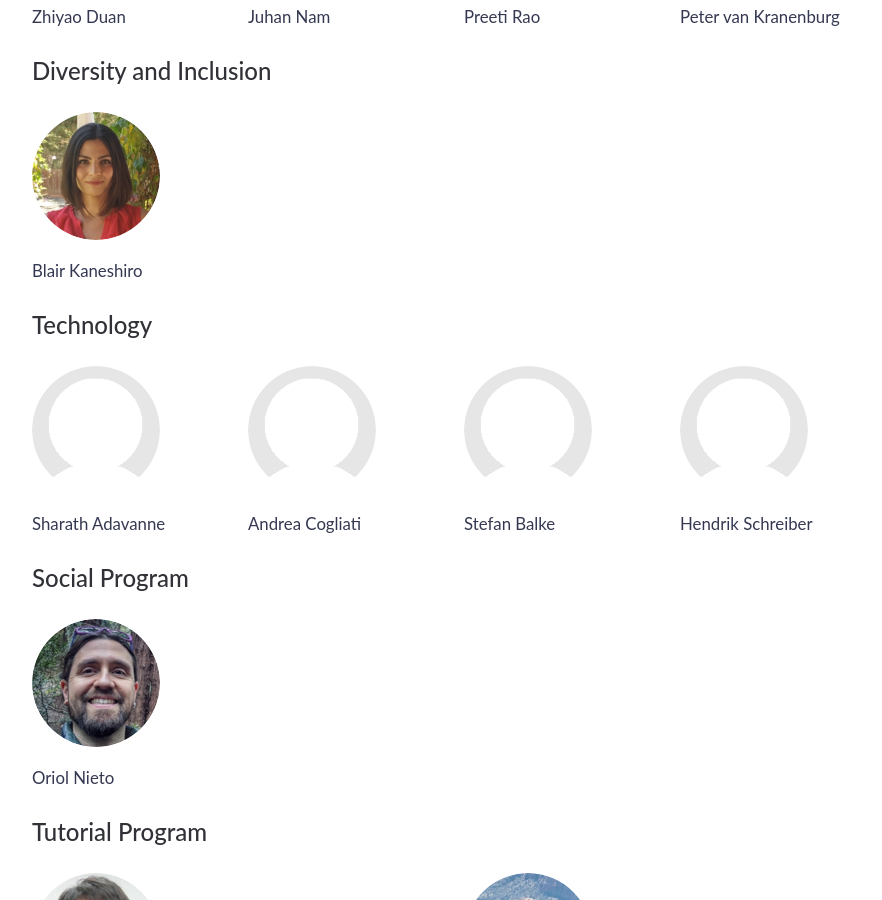
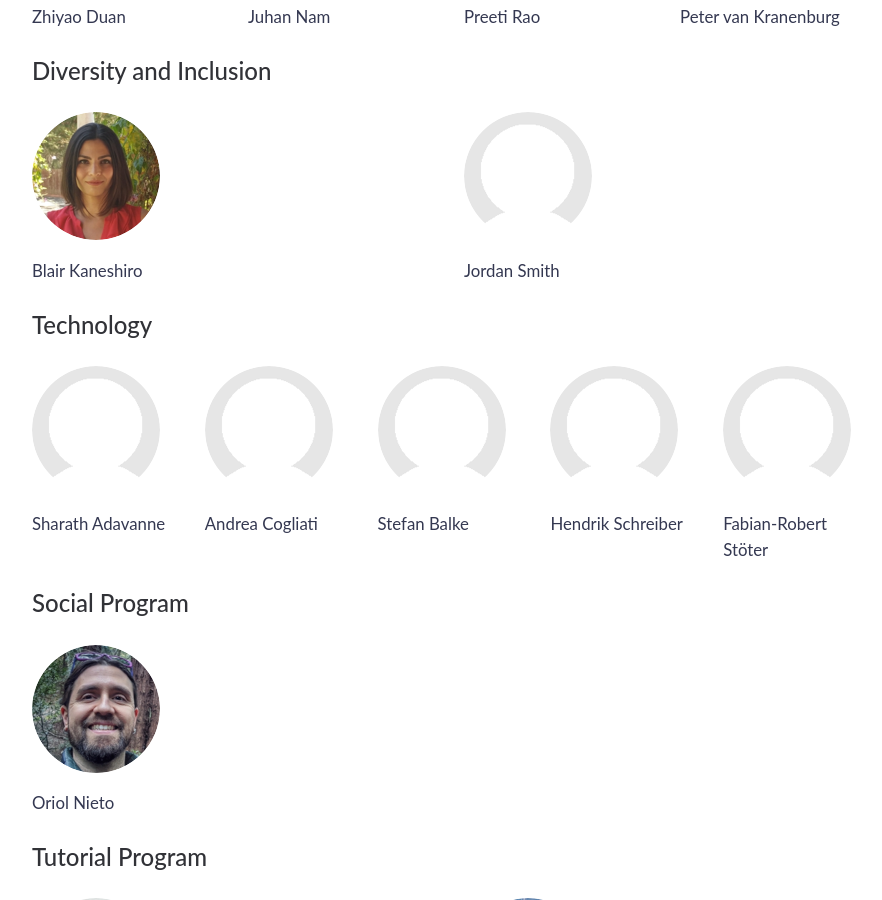
Before and after one commit to ismir2021/ismir2021.github.io, a Jekyll site: the page built from team.html, in a window 1280 px wide and 900 px high, scrolled down 770 px. Shown: the whole window, without its empty margins (188-1070 px from the left). Built offline with Jekyll 4.4.1, drawn with Linux system fonts in a browser that asks for light colours; nearby versions of some CDN libraries.

Commit message:
team updates

```diff
--- a/_data/team.yml
+++ b/_data/team.yml
@@ -19,6 +19,7 @@ chairs:
     email: "ismir2021-diversity@ismir.net"
     members:
       - {name: "Blair Kaneshiro", img: "/assets/team/kaneshiro.png"}
+      - {name: "Jordan Smith", img: "/assets/team/placeholder.png"}
   -
     title: "Technology"
     email: "ismir2021-tech@ismir.net"
@@ -27,6 +28,7 @@ chairs:
       - {name: "Andrea Cogliati", img: "/assets/team/placeholder.png"}
       - {name: "Stefan Balke", img: "/assets/team/placeholder.png"}
       - {name: "Hendrik Schreiber", img: "/assets/team/placeholder.png"}
+      - {name: "Fabian-Robert Stöter", img: "/assets/team/placeholder.png"}
   -
     title: "Social Program"
     members:
@@ -49,7 +51,7 @@ chairs:
     email: "ismir2021-music@ismir.net"
     members:
       - {name: "Carlos Guedes", img: "/assets/team/placeholder.png"}
-      - {name: "Bochen Li", img: "/assets/team/placeholder.png"}
+      - {name: "Bochen Li", img: "/assets/team/bochen.png"}
   -
     title: "Publications"
     email: "ismir2021@ismir.net"
```
Also changed, not shown: sw.js (+1 -1 lines), assets/team/bochen.png (added).
